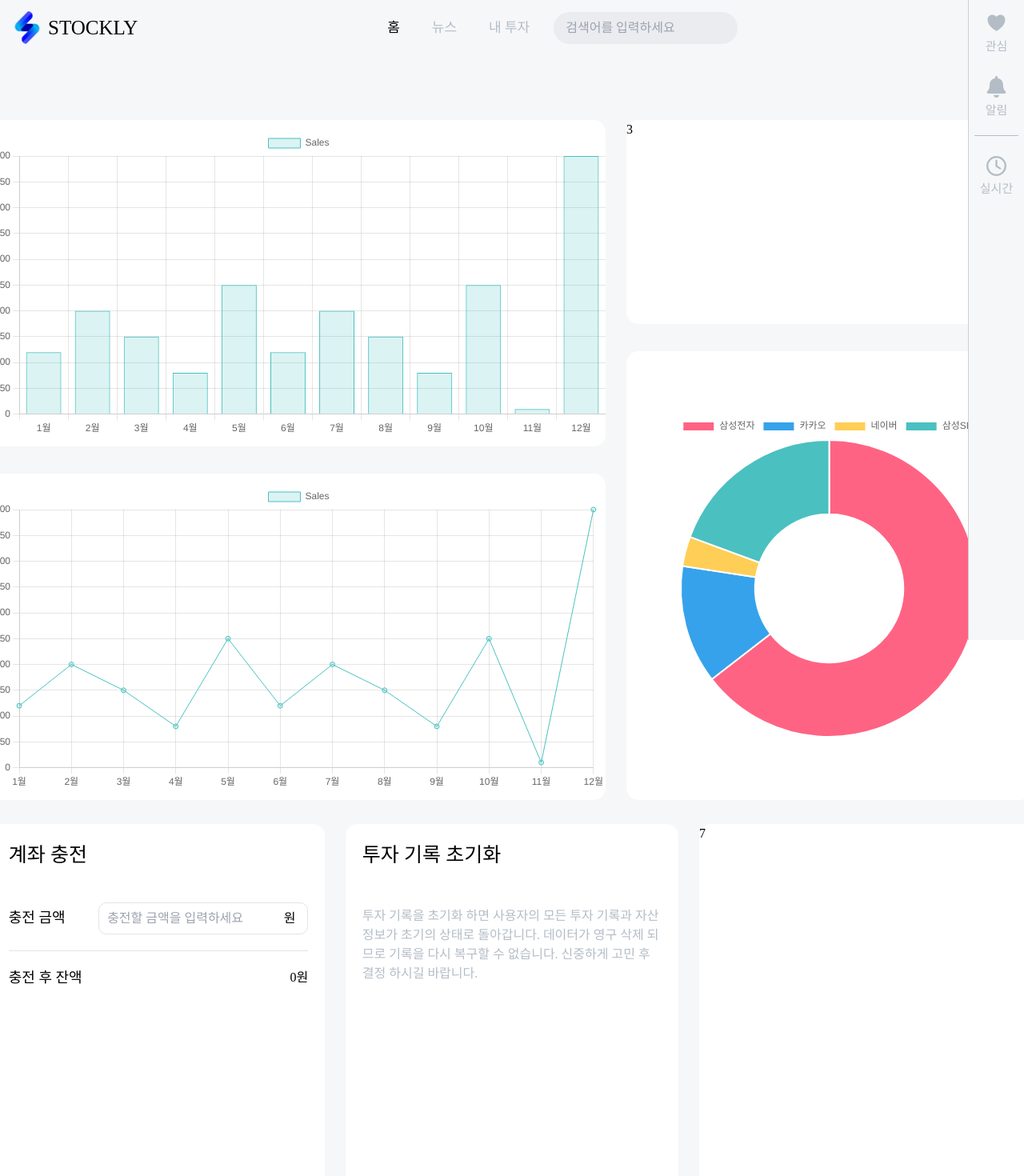
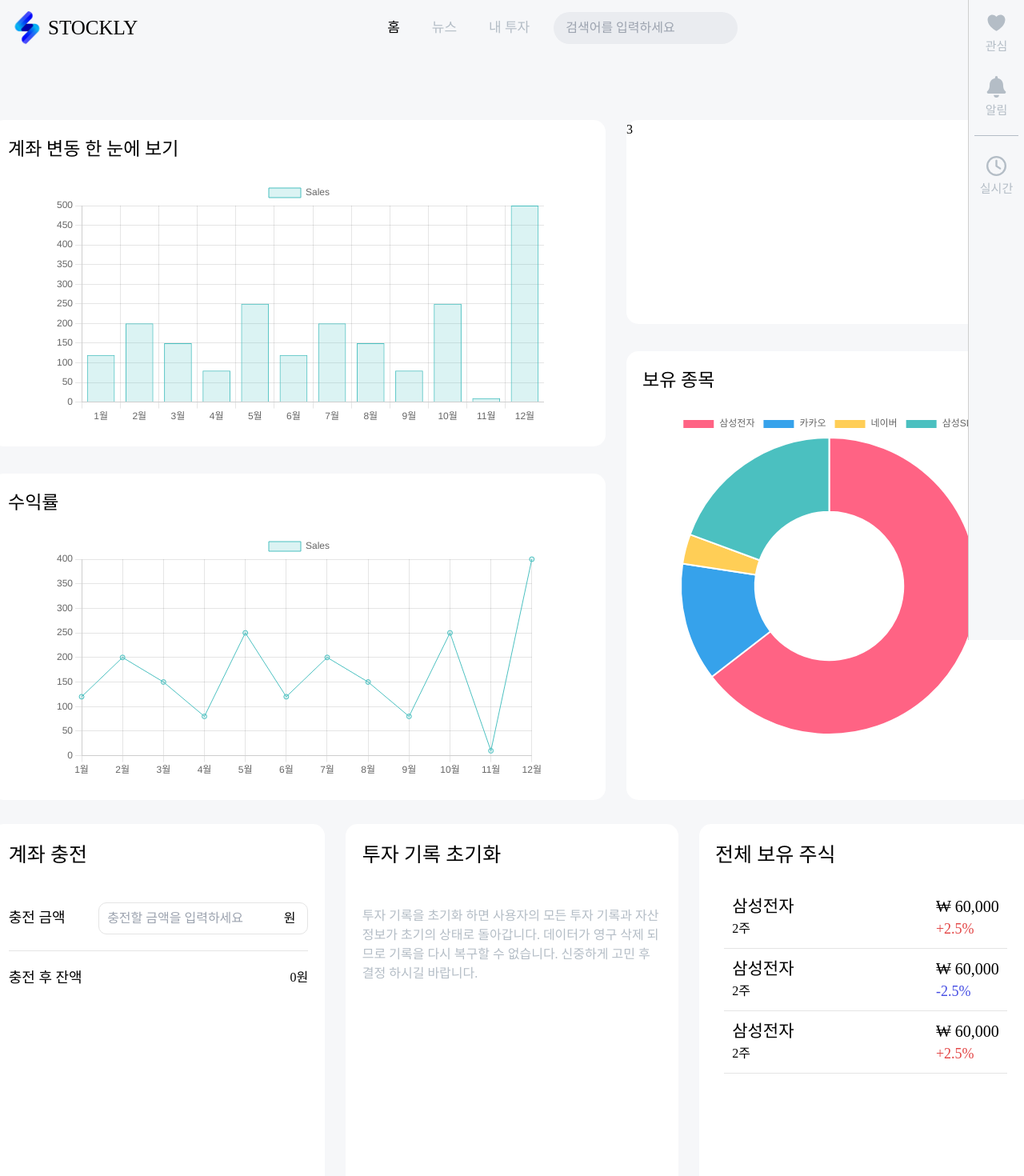
Before and after one commit to sykang519/StocklyFrontend, a React (Vite) app: page /myinvest in a window 1280 px wide. Shown: the top 1470 px of the page at 80% size. Built offline with nearby package versions, Linux system fonts and the light colour scheme; a web font is replaced by a local one.

Commit message:
chore: css 개선

```diff
--- a/src/components/myInvestContent/BarChart.tsx
+++ b/src/components/myInvestContent/BarChart.tsx
@@ -38,8 +38,11 @@ const options = {
 
 function BarChart() {
   return (
-    <div className="w-full h-full flex justify-center items-center"> {/* w-full과 h-full로 전체 크기 사용 */}
+    <div className="w-full h-full flex flex-col items-center">
+      <div className="w-full text-[23px] p-[20px]">계좌 변동 한 눈에 보기</div>
+      <div className="w-[80%] flex justify-center items-center">
       <Bar options={options} data={data} />
+      </div>
     </div>
   );
 }
--- a/src/components/myInvestContent/DoughnutChart.tsx
+++ b/src/components/myInvestContent/DoughnutChart.tsx
@@ -2,8 +2,6 @@ import { Doughnut } from 'react-chartjs-2';
 import { Chart as ChartJS, ArcElement, Tooltip, Legend } from 'chart.js';
 
 ChartJS.register(ArcElement, Tooltip, Legend);
-
-
 
 const data = {
   labels: ['삼성전자', '카카오', '네이버', '삼성SDI'],
@@ -21,8 +19,6 @@ const data = {
     },
   ],
 };
-
-
 
 const options = {
   // 옵션 (1) : 부모 크기에 맞춰 차트 반응형
@@ -51,8 +47,11 @@ const options = {
 
 function DoughnutChart() {
   return (
-    <div className="w-[80%] flex justify-center items-center">
+    <div className="w-full h-full flex flex-col  items-center">
+      <div className="w-full text-[23px] p-[20px]">보유 종목</div>
+      <div className="w-[80%] content-center">
         <Doughnut data={data} options={options}/>
+      </div>
     </div>
   );
 }
--- /dev/null
+++ b/src/components/myInvestContent/MyStockList.tsx
@@ -0,0 +1,31 @@
+function MyStockList() {
+  const stocks = [
+    { company_name: '삼성전자', volume: 2, price: 60000, fluctuation_rate: 2.5 },
+    { company_name: '삼성전자', volume: 2, price: 60000, fluctuation_rate: -2.5 },
+    { company_name: '삼성전자', volume: 2, price: 60000, fluctuation_rate: 2.5 },
+  ];
+  return (
+    <div className="w-full flex flex-col justify-center items-center">
+      <div className="w-full text-[25px] p-[20px]">전체 보유 주식</div>
+      <div className="w-[85%] flex flex-col justify-center items-center">
+        {stocks.map((stock) => (
+          <div className=" w-full flex border-b border-gray justify-between p-[10px]">
+            <div>
+              <div className="text-[21px]">{stock.company_name}</div>
+              <div>{stock.volume}주</div>
+            </div>
+            <div>
+              <div className="text-[20px]">₩ {stock.price.toString().replace(/\B(?=(\d{3})+(?!\d))/g, ',')}</div>
+              <div className={`text-[18px] ${stock.fluctuation_rate > 0 ? 'text-up' : 'text-down'}`}>
+                {stock.fluctuation_rate > 0 ? '+' : ''}
+                {stock.fluctuation_rate}%
+              </div>
+            </div>
+          </div>
+        ))}
+      </div>
+    </div>
+  );
+}
+
+export default MyStockList;
--- a/src/components/myInvestContent/RoiChart.tsx
+++ b/src/components/myInvestContent/RoiChart.tsx
@@ -2,22 +2,19 @@ import { Line } from 'react-chartjs-2';
 import { Chart as ChartJS, CategoryScale, LinearScale, PointElement, LineElement } from 'chart.js';
 
 ChartJS.register(CategoryScale, LinearScale, PointElement, LineElement);
-
 
 const data = {
   labels: ['1월', '2월', '3월', '4월', '5월', '6월', '7월', '8월', '9월', '10월', '11월', '12월'],
   datasets: [
     {
       label: 'Sales',
-        data: [120, 200, 150, 80, 250, 120, 200, 150, 80, 250, 10, 500],
+      data: [120, 200, 150, 80, 250, 120, 200, 150, 80, 250, 10, 400],
       backgroundColor: ['rgba(75, 192, 192, 0.2)'],
       borderColor: ['rgba(75, 192, 192, 1)'],
       borderWidth: 1,
     },
   ],
 };
-
-
 
 const options = {
   // 옵션 (1) : 부모 크기에 맞춰 차트 반응형
@@ -44,8 +41,11 @@ const options = {
 
 function RoiChart() {
   return (
-    <div className="w-[100%] h-[100%] flex justify-center items-center">
+    <div className="w-full h-full flex flex-col items-center">
+      <div className="w-full text-[23px] p-[20px]">수익률</div>
+      <div className="w-[80%] flex justify-center items-center">
         <Line options={options} data={data} />
+      </div>
     </div>
   );
 }
--- a/src/components/stockDetails/TopContent.tsx
+++ b/src/components/stockDetails/TopContent.tsx
@@ -114,7 +114,7 @@ function TopContent() {
             src={likeSrc}
             className="mr-[30px] cursor-pointer w-[48.5px] h-[48.5px]"
             alt="좋아요"
-            onMouseEnter={() => setLikeSrc(isLike ? like2_hover : like_hover)} // hover 상태일 때
+            onMouseEnter={() => setLikeSrc(isLike ? like2_hover : like2_hover)} // hover 상태일 때
             onMouseLeave={() => setLikeSrc(isLike ? like2 : like)} // 기본 상태로 복귀
             onClick={handleLike}
           />
--- a/src/pages/MyInvestPage.tsx
+++ b/src/pages/MyInvestPage.tsx
@@ -5,6 +5,7 @@ import useDrawerStore from '../zustand/MenuBarStore';
 import DoughnutChart from '../components/myInvestContent/DoughnutChart';
 import RoiChart from '../components/myInvestContent/RoiChart';
 import BarChart from '../components/myInvestContent/BarChart';
+import MyStockList from '../components/myInvestContent/MyStockList';
 
 function MyInvestPage() {
   const {openDrawer} = useDrawerStore();
@@ -21,13 +22,13 @@ function MyInvestPage() {
               </div>
               <div className="flex flex-col w-[39%] justify-between">
                 <div className="h-[30%] bg-white rounded-[15px]"> 3 </div>
-                <div className="h-[66%] bg-white rounded-[15px] flex justify-center items-center"> <DoughnutChart/> </div>
+                <div className="h-[66%] bg-white rounded-[15px]"> <DoughnutChart/> </div>
               </div>
             </div>
             <div className="flex justify-between h-[670px] my-[30px]">
               <div className="w-[32%] bg-white rounded-[15px]"> <Charge/> </div>
               <div className="w-[32%] bg-white rounded-[15px]"> <Reset/> </div>
-              <div className="w-[32%] bg-white rounded-[15px]"> 7 </div>
+              <div className="w-[32%] bg-white rounded-[15px]"> <MyStockList/> </div>
             </div>
           </div>
         </div>
```
Lines whose indentation alone changed are shown as unchanged.
